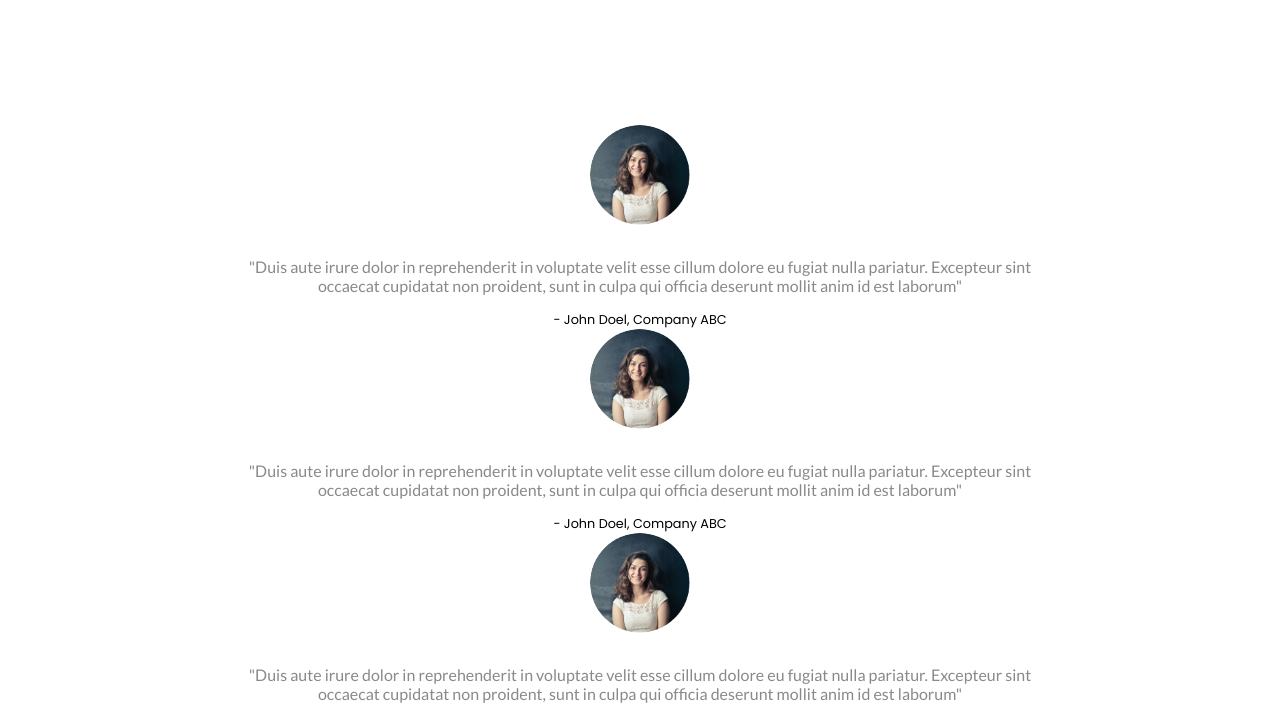
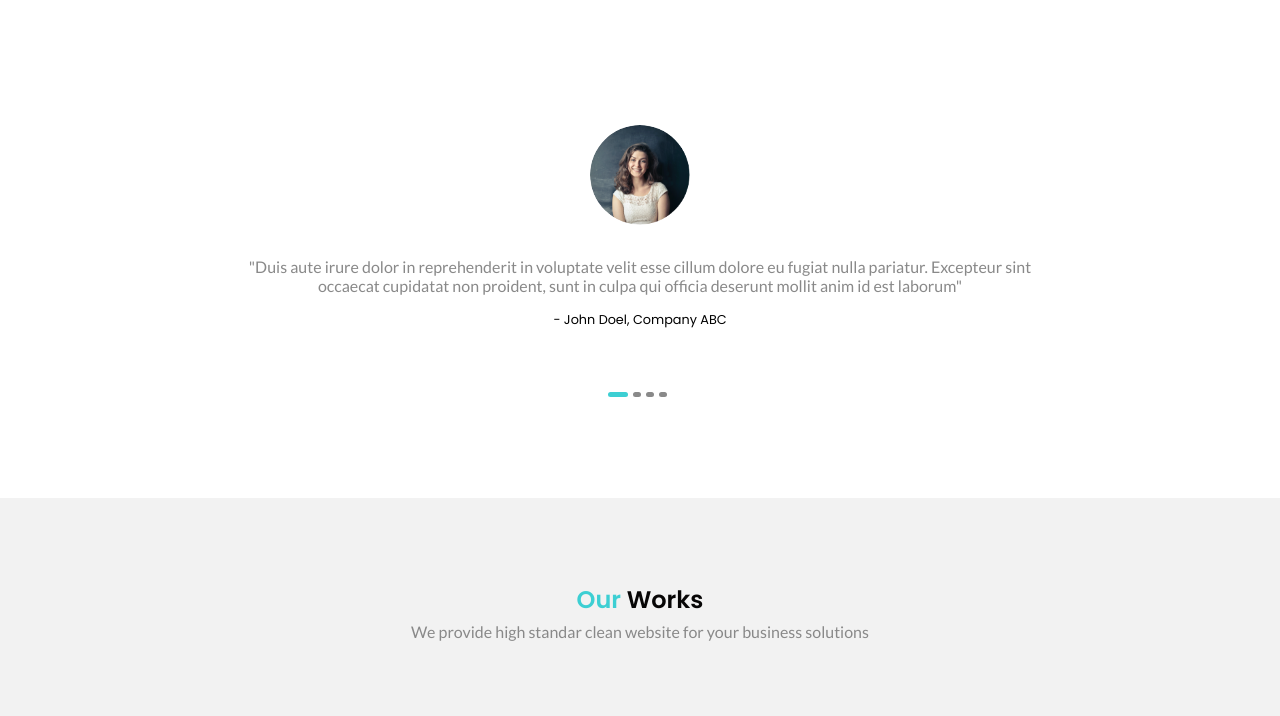
Before and after one commit to MdAamir-Hussain/portfolio-web, a plain HTML site: page index.html in a window 1280 px wide. Shown: the part 3184-3900 px from the top of the page. Drawn offline with nearby package versions, Linux system fonts and the light colour scheme.

Commit message:
js-added

```diff
--- a/index.html
+++ b/index.html
@@ -351,7 +351,7 @@
     <script type="text/javascript" src="https://code.jquery.com/jquery-1.11.0.min.js"></script>
     <script type="text/javascript" src="https://code.jquery.com/jquery-migrate-1.2.1.min.js"></script>
     <script type="text/javascript" src="https://cdn.jsdelivr.net/npm/slick-carousel@1.8.1/slick/slick.min.js"></script>
-    <script src="./js/app.js"></script>
+    <script src="js/script.js"></script>
 </body>
 
 </html>
--- a/js/script.js
+++ b/js/script.js
@@ -0,0 +1,22 @@
+$(document).ready(function(){
+    $('.slider').slick({
+        arrows:false,
+        dots:true,
+        appendDots:'.slider-dots',
+        dotsClass:'dots'
+    });
+
+
+    let hamberger = document.querySelector('.hamberger');
+    let times = document.querySelector('.times');
+    let mobileNav = document.querySelector('.mobile-nav');
+
+    hamberger.addEventListener('click', function(){
+      mobileNav.classList.add('open');
+    });
+
+    times.addEventListener('click', function(){
+        mobileNav.classList.remove('open');
+    });
+
+    });
```
